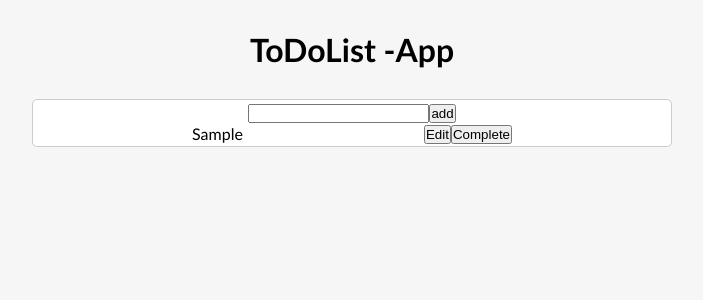
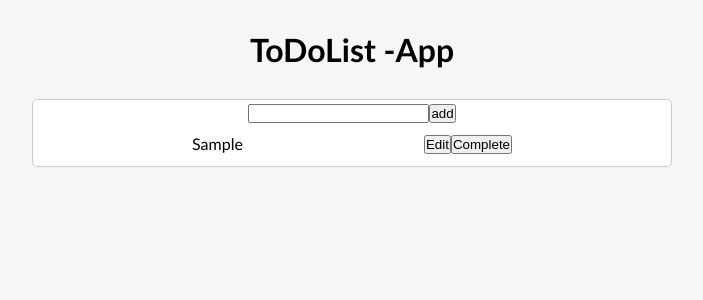
Before and after one commit to Behrooz-zendehdel/ToDoList-With-react, a React (Create React App) app: page / in a window 1280 px wide. Both pictures are taken after typing "Sample" into the empty fields and a click on the button "add". Shown: the top 300 px of the page, without its empty margins (288-991 px from the left). Built offline with nearby package versions, Linux system fonts and the light colour scheme.

Commit message:
update todo component and todo app & todolist

```diff
--- a/src/App.css
+++ b/src/App.css
@@ -25,4 +25,5 @@
   justify-content: space-between;
   align-items: center;
   width: 20rem;
+  margin: 10px 0;
 }
--- a/src/components/Todo.js
+++ b/src/components/Todo.js
@@ -1,10 +1,10 @@
-const Todo = ({ todo }) => {
+const Todo = ({ todo,onComplete }) => {
     return (
         <div className="todo">
             <div>{todo.text}</div>
             <div>
                 <button>Edit</button>
-                <button>Complete</button>
+                <button onClick={onComplete}>Complete</button>
 
             </div>
         </div>
--- a/src/components/TodoApp.js
+++ b/src/components/TodoApp.js
@@ -15,11 +15,14 @@ const TodoApp = () => {
         setTodos([...todos, newTodo])
 
     }
+    const CompleteTodo = (id) => {
+        console.log(id)
+    }
 
     return (
         <div className="container">
             <TodoForm addTodoHandler={addTodoHandler} />
-            <TodoList  todos={todos}/>
+            <TodoList todos={todos} onComplete={CompleteTodo} />
         </div>
     );
 }
--- a/src/components/TodoList.js
+++ b/src/components/TodoList.js
@@ -1,13 +1,13 @@
 import Todo from "./Todo";
 
 
-const TodoList = ({ todos }) => {
+const TodoList = ({ todos ,onComplete}) => {
     const renderTodos = () => {
         if (todos.length === 0) return <p>add some todos</p>;
 
         return todos.map((todo) => {
             return (
-                <Todo  key={todo.id} todo={todo}/>
+                <Todo  key={todo.id} todo={todo} onComplete={()=>onComplete(todo.id)}/>
             )
         })
     }
```
